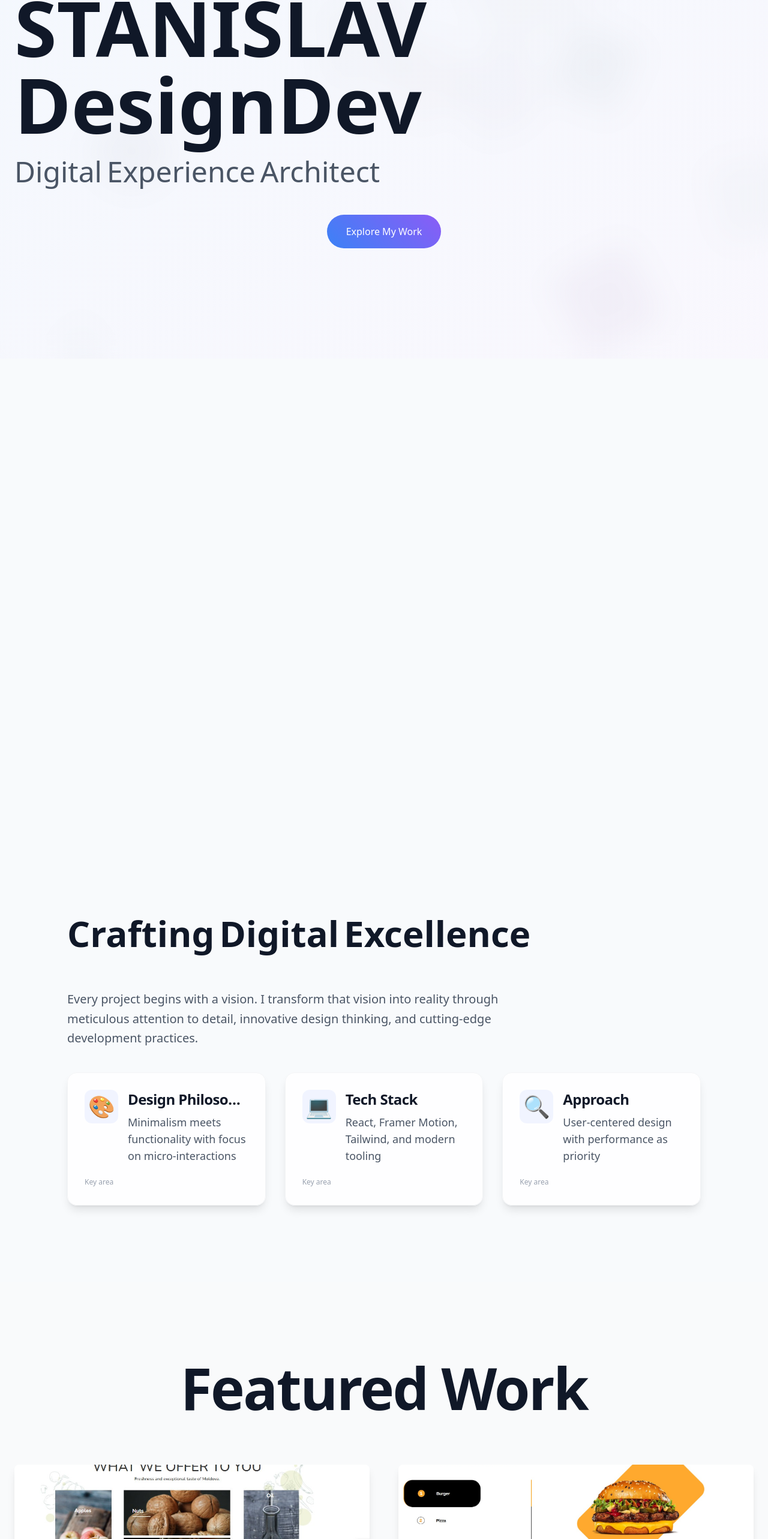
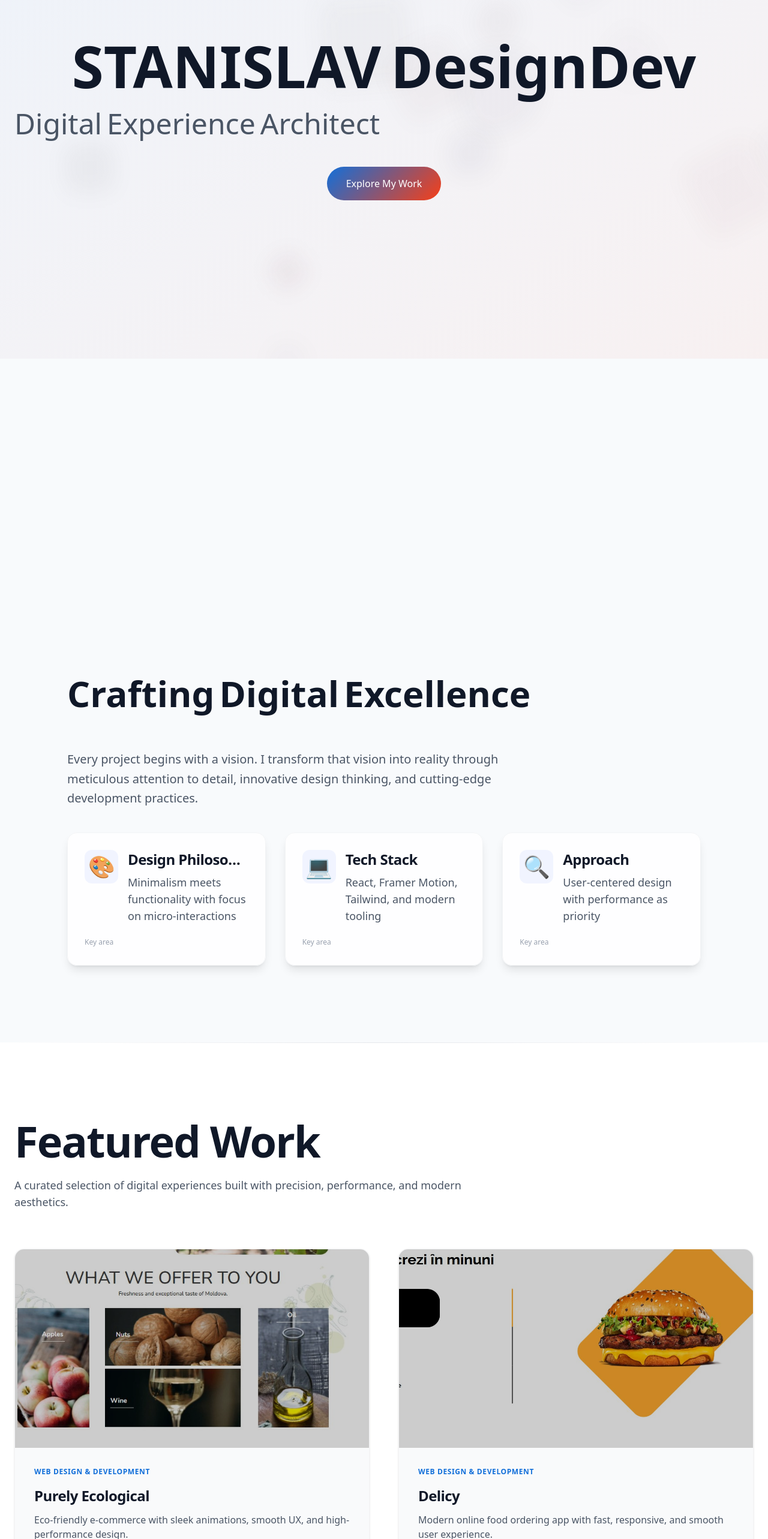
Before and after one commit to stanislavcicanci/stanislav_designdev, a React (Vite) app: page / in a window 1280 px wide. Shown: the part 202-2768 px from the top of the page at 60% size. Built offline with nearby package versions, Linux system fonts and the light colour scheme.

Commit message:
feat: visual redesign, performance optimization with Lenis, and projects section upgrade

```diff
--- a/package.json
+++ b/package.json
@@ -13,10 +13,12 @@
     "@emailjs/browser": "^4.4.1",
     "@react-three/drei": "^10.6.1",
     "@react-three/fiber": "^9.2.0",
+    "@studio-freight/lenis": "^1.0.42",
     "@tailwindcss/vite": "^4.1.11",
     "@types/three": "^0.178.1",
     "framer-motion": "^12.23.9",
     "gsap": "^3.13.0",
+    "lenis": "^1.3.18",
     "lucide-react": "^0.525.0",
     "react": "^19.1.0",
     "react-dom": "^19.1.0",
--- a/src/components/sections/Hero.jsx
+++ b/src/components/sections/Hero.jsx
@@ -4,36 +4,39 @@ import FloatingShapes from '../ui/FloatingShapes'
 import AnimatedText from '../ui/AnimatedText'
 import GradientButton from '../ui/GradientButton'
 
- function Hero() {
+function Hero() {
   const ref = useRef(null)
   const { scrollYProgress } = useScroll({
     target: ref,
     offset: ['start start', 'end start']
   })
 
-  const yText = useTransform(scrollYProgress, [0, 1], ['0%', '200%'])
-  const yBg = useTransform(scrollYProgress, [0, 1], ['0%', '100%'])
-  const rotate = useTransform(scrollYProgress, [0, 1], [0, 15])
-  const scale = useTransform(scrollYProgress, [0, 1], [1, 1.2])
+  const yText = useTransform(scrollYProgress, [0, 1], ['0%', '100%'])
+  const opacity = useTransform(scrollYProgress, [0, 0.5], [1, 0])
+  const scale = useTransform(scrollYProgress, [0, 1], [1, 1.05])
 
   return (
-    <section ref={ref} className="relative h-[200vh]" id="hero">
-      <FloatingShapes count={20} />
+    <section ref={ref} className="relative h-[150vh]" id="hero">
+      <FloatingShapes count={12} />
 
       <motion.div
-        style={{ y: yBg, rotate, scale }}
-        className="sticky top-0 h-screen flex items-center justify-center overflow-hidden perspective-1000"
+        style={{ scale, opacity }}
+        className="sticky top-0 h-screen flex items-center justify-center overflow-hidden"
       >
-        <div className="absolute inset-0 bg-gradient-to-br from-blue-50/50 to-purple-50/50 backdrop-blur-lg" />
+        <div className="absolute inset-0 bg-gradient-to-br from-[#126fd9]/5 to-[#f73f17]/5 backdrop-blur-3xl" />
 
         <motion.div
           style={{ y: yText }}
-          className="container mx-auto px-6 text-center relative z-10 preserve-3d"
+          className="container mx-auto px-6 text-center relative z-10"
         >
-          <AnimatedText
-            text="STANISLAV DesignDev"
-           className="text-5xl sm:text-7xl md:text-9xl font-black mb-6 text-gray-900"
-          />
+          <div className="mb-6 inline-block">
+            <span className="text-4xl sm:text-6xl md:text-8xl font-black text-gradient">
+              STANISLAV
+            </span>
+            <span className="text-4xl sm:text-6xl md:text-8xl font-black text-gray-900 ml-4">
+              DesignDev
+            </span>
+          </div>
 
           <AnimatedText
             text="Digital Experience Architect"
@@ -48,4 +51,6 @@ import GradientButton from '../ui/GradientButton'
       </motion.div>
     </section>
   )
-} export default Hero
+}
+
+export default Hero
--- a/src/components/sections/Projects.jsx
+++ b/src/components/sections/Projects.jsx
@@ -1,7 +1,7 @@
 import React, { useRef } from "react";
 import { motion, useInView } from "framer-motion";
+import { ExternalLink } from "lucide-react";
 
-// Import images (adjust paths if your project structure differs)
 import project1Img from "../images/project1.jpg";
 import project2Img from "../images/project2.jpg";
 import project3Img from "../images/project3.jpg";
@@ -14,8 +14,7 @@ const projects = [
     id: 1,
     title: "Purely Ecological",
     category: "Web Design & Development",
-    description:
-      "Eco-friendly e-commerce with sleek animations, smooth UX, and high-performance design.",
+    description: "Eco-friendly e-commerce with sleek animations, smooth UX, and high-performance design.",
     tags: ["HTML", "CSS", "JavaScript"],
     image: project1Img,
     url: "https://pur.md/",
@@ -24,8 +23,7 @@ const projects = [
     id: 2,
     title: "Delicy",
     category: "Web Design & Development",
-    description:
-      "Modern online food ordering app with fast, responsive, and smooth user experience.",
+    description: "Modern online food ordering app with fast, responsive, and smooth user experience.",
     tags: ["HTML", "CSS", "JavaScript"],
     image: project2Img,
     url: "https://delicy.vercel.app/Acasa.html",
@@ -34,8 +32,7 @@ const projects = [
     id: 3,
     title: "Cătălin Țurcanu",
     category: "Portfolio Website",
-    description:
-      "Sleek designer portfolio with smooth animations and dynamic, responsive navigation.",
+    description: "Sleek designer portfolio with smooth animations and dynamic, responsive navigation.",
     tags: ["React", "Tailwind CSS", "Framer Motion"],
     image: project3Img,
     url: "https://project-portfolio-neon.vercel.app/",
@@ -44,9 +41,8 @@ const projects = [
     id: 4,
     title: "Ember Coffee",
     category: "Coffee Shop Platform",
-    description:
-      "Multi-location coffee shop website with interactive map and modern UI for 6 locations in Chișinău.",
-    tags: ["React", "Tailwind CSS", "Framer Motion", "MapLibre GL", "SEO"],
+    description: "Multi-location coffee shop website with interactive map and modern UI for 6 locations in Chișinău.",
+    tags: ["React", "Tailwind CSS", "Framer Motion", "MapLibre GL"],
     image: emberCoffeeImg,
     url: "https://coffee-shop-pi-six.vercel.app/",
   },
@@ -54,8 +50,7 @@ const projects = [
     id: 5,
     title: "Doner Kebab & Shawarma",
     category: "Food Delivery Website",
-    description:
-      "Modern food ordering platform for authentic doner and kebab with dynamic menu filtering.",
+    description: "Modern food ordering platform for authentic doner and kebab with dynamic menu filtering.",
     tags: ["HTML", "CSS", "JavaScript", "Responsive Design"],
     image: donerImg,
     url: "https://doner-sepia.vercel.app/",
@@ -64,9 +59,8 @@ const projects = [
     id: 6,
     title: "FloWers 24/7",
     category: "Flower Delivery Service",
-    description:
-      "Premium 24/7 flower delivery service with elegant design and interactive catalog.",
-    tags: ["Tailwind CSS", "JavaScript", "Google Maps API", "Mobile Design"],
+    description: "Premium 24/7 flower delivery service with elegant design and interactive catalog.",
+    tags: ["Tailwind CSS", "JavaScript", "Google Maps API"],
     image: flowersImg,
     url: "https://street-flowers.vercel.app/",
   },
@@ -74,65 +68,96 @@ const projects = [
 
 export default function Projects() {
   const ref = useRef(null);
-  const isInView = useInView(ref, { once: true, margin: "0px" });
+  const isInView = useInView(ref, { once: true, margin: "-100px" });
 
   return (
-    <section id="projects" className="min-h-screen py-32 bg-gray-50">
+    <section id="projects" className="py-24 sm:py-32 bg-white relative overflow-hidden">
+      <div className="absolute top-0 left-0 w-full h-px bg-gradient-to-r from-transparent via-gray-200 to-transparent" />
+
       <div className="container mx-auto px-6">
-        {/* Animated title */}
+        <div className="max-w-3xl mb-16">
           <motion.h2
             ref={ref}
-          initial={{ opacity: 0, y: 50 }}
-          animate={isInView ? { opacity: 1, y: 0 } : {}}
+            initial={{ opacity: 0, x: -30 }}
+            animate={isInView ? { opacity: 1, x: 0 } : {}}
             transition={{ duration: 0.8 }}
-          className="text-5xl sm:text-6xl md:text-7xl lg:text-8xl font-bold mb-20 text-center text-gradient"
+            className="text-5xl sm:text-6xl md:text-7xl font-bold mb-6 text-gradient"
           >
             Featured Work
           </motion.h2>
+          <motion.p
+            initial={{ opacity: 0, x: -30 }}
+            animate={isInView ? { opacity: 1, x: 0 } : {}}
+            transition={{ duration: 0.8, delay: 0.1 }}
+            className="text-lg text-gray-600"
+          >
+            A curated selection of digital experiences built with precision, performance, and modern aesthetics.
+          </motion.p>
+        </div>
 
-        {/* Projects grid */}
-        <div className="grid grid-cols-1 lg:grid-cols-2 gap-12">
+        <div className="grid grid-cols-1 md:grid-cols-2 gap-8 lg:gap-12">
           {projects.map((project, i) => (
             <motion.article
               key={project.id}
               initial={{ opacity: 0, y: 30 }}
               animate={isInView ? { opacity: 1, y: 0 } : {}}
-              transition={{ duration: 0.6, delay: i * 0.15 }}
-              whileHover={{ y: -6 }}
-              className="bg-white rounded-lg shadow-lg overflow-hidden"
+              transition={{ duration: 0.6, delay: i * 0.1 }}
+              className="group relative bg-gray-50 rounded-2xl overflow-hidden border border-gray-100 hover:border-gray-200 transition-all duration-500 shadow-sm hover:shadow-xl"
             >
+              <div className="relative aspect-video overflow-hidden">
+                <motion.img
+                  src={project.image}
+                  alt={project.title}
+                  className="w-full h-full object-cover transition-transform duration-700 group-hover:scale-110"
+                />
+                <div className="absolute inset-0 bg-black/20 group-hover:bg-black/40 transition-colors duration-500" />
+
                 <a
                   href={project.url}
                   target="_blank"
                   rel="noopener noreferrer"
-                aria-label={`Open ${project.title} project in new tab`}
-                className="block overflow-hidden focus:outline-none focus:ring-4 focus:ring-blue-200 rounded-md"
+                  className="absolute bottom-6 right-6 p-4 rounded-full bg-white text-gray-900 shadow-lg transform translate-y-4 opacity-0 group-hover:translate-y-0 group-hover:opacity-100 transition-all duration-500 hover:scale-110 active:scale-95"
+                  aria-label={`Visit ${project.title} website`}
                 >
-                {/* Image with mini levitation animation on hover and focus */}
-                <motion.img
-                  src={project.image}
-                  alt={project.title}
-                  className="w-full h-48 object-cover"
-                  whileHover={{ y: -8, scale: 1.03 }}
-                  whileFocus={{ y: -8, scale: 1.03 }}
-                  whileTap={{ scale: 0.99 }}
-                  transition={{ type: "spring", stiffness: 300, damping: 20 }}
-                />
+                  <ExternalLink size={24} />
                 </a>
+              </div>
 
-              <div className="p-6">
-                <h3 className="text-2xl font-semibold mb-2">{project.title}</h3>
-                <p className="text-gray-600 mb-4">{project.description}</p>
-                <div className="flex flex-wrap gap-2">
+              <div className="p-8">
+                <div className="flex items-center gap-3 mb-4">
+                  <span className="text-xs font-bold uppercase tracking-wider text-[#126fd9]">
+                    {project.category}
+                  </span>
+                </div>
+
+                <h3 className="text-2xl font-bold mb-3 group-hover:text-[#126fd9] transition-colors">
+                  {project.title}
+                </h3>
+
+                <p className="text-gray-600 mb-6 line-clamp-2">
+                  {project.description}
+                </p>
+
+                <div className="flex flex-wrap gap-2 mb-8">
                   {project.tags.map((tag) => (
                     <span
                       key={tag}
-                      className="bg-blue-100 text-blue-800 px-3 py-1 rounded-full text-sm font-medium"
+                      className="px-3 py-1 bg-white border border-gray-100 rounded-full text-xs font-medium text-gray-500"
                     >
                       {tag}
                     </span>
                   ))}
                 </div>
+
+                <a
+                  href={project.url}
+                  target="_blank"
+                  rel="noopener noreferrer"
+                  className="inline-flex items-center gap-2 px-6 py-3 rounded-full bg-gray-900 text-white font-medium hover:bg-[#126fd9] transition-all duration-300 transform hover:translate-x-1"
+                >
+                  Visit Website
+                  <ExternalLink size={16} />
+                </a>
               </div>
             </motion.article>
           ))}
--- a/src/components/ui/GradientButton.jsx
+++ b/src/components/ui/GradientButton.jsx
@@ -8,15 +8,14 @@ export default function GradientButton({ text, onClick, type = 'button', disable
       disabled={disabled}
       whileHover={{
         scale: 1.05,
-        background: 'linear-gradient(45deg, #3b82f6, #8b5cf6)'
+        background: 'linear-gradient(135deg, #126fd9 0%, #f73f17 100%)'
       }}
       whileTap={{ scale: 0.95 }}
       transition={{ type: 'spring', stiffness: 400, damping: 10 }}
-      className={`px-8 py-4 rounded-full text-white font-medium relative overflow-hidden ${
-        disabled ? 'opacity-70 cursor-not-allowed' : 'cursor-pointer'
-      }`}
+      className={`px-8 py-4 rounded-full text-white font-medium relative overflow-hidden ${disabled ? 'opacity-70 cursor-not-allowed' : 'cursor-pointer'
+        }`}
       style={{
-        background: 'linear-gradient(45deg, #3b82f6, #8b5cf6)'
+        background: 'linear-gradient(135deg, #126fd9 0%, #f73f17 100%)'
       }}
     >
       <motion.span
--- a/src/index.css
+++ b/src/index.css
@@ -1,5 +1,42 @@
-
 @import url('https://fonts.googleapis.com/css2?family=Inter:wght@300;400;500;600;700&family=Space+Grotesk:wght@400;500;600;700&display=swap');
 
 @import "tailwindcss";
 @tailwind utilities;
+
+:root {
+  --primary-gradient: linear-gradient(135deg, #126fd9 0%, #f73f17 100%);
+  --primary-blue: #126fd9;
+  --primary-orange: #f73f17;
+}
+
+html.lenis {
+  height: auto;
+}
+
+.lenis.lenis-smooth {
+  scroll-behavior: auto !important;
+}
+
+.lenis.lenis-smooth [data-lenis-prevent] {
+  overscroll-behavior: contain;
+}
+
+.lenis.lenis-stopped {
+  overflow: hidden;
+}
+
+.lenis.lenis-scrolling iframe {
+  pointer-events: none;
+}
+
+.text-gradient {
+  background: var(--primary-gradient);
+  -webkit-background-clip: text;
+  -webkit-text-fill-color: transparent;
+  background-clip: text;
+}
+
+::selection {
+  background: rgba(18, 111, 217, 0.2);
+  color: var(--primary-orange);
+}
```
Also changed, not shown: src/App.jsx (+26 -0 lines), src/components/ui/Cursor.jsx (+4 -4 lines), 1 other file (tests, documents, lock files or other folders). Lines whose indentation alone changed are shown as unchanged.
